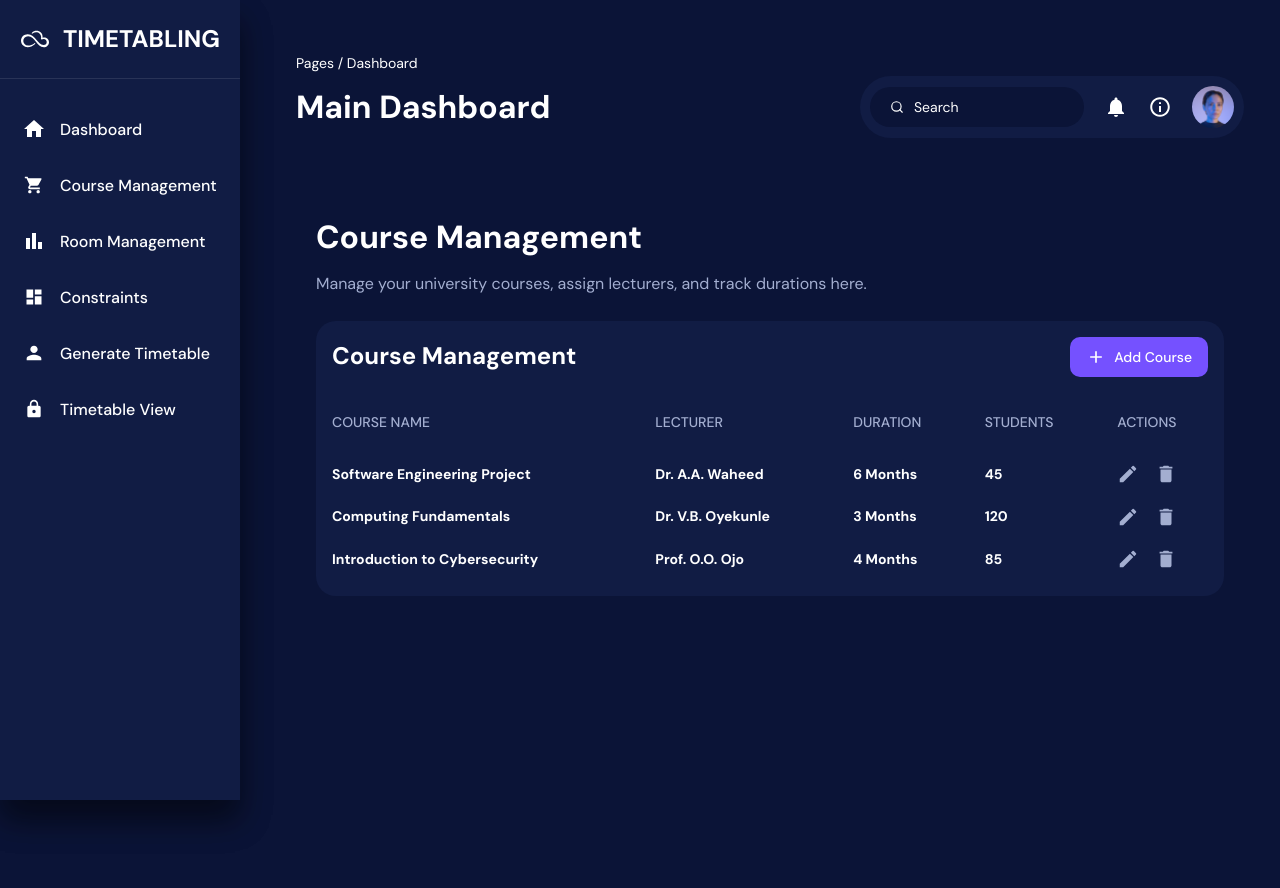
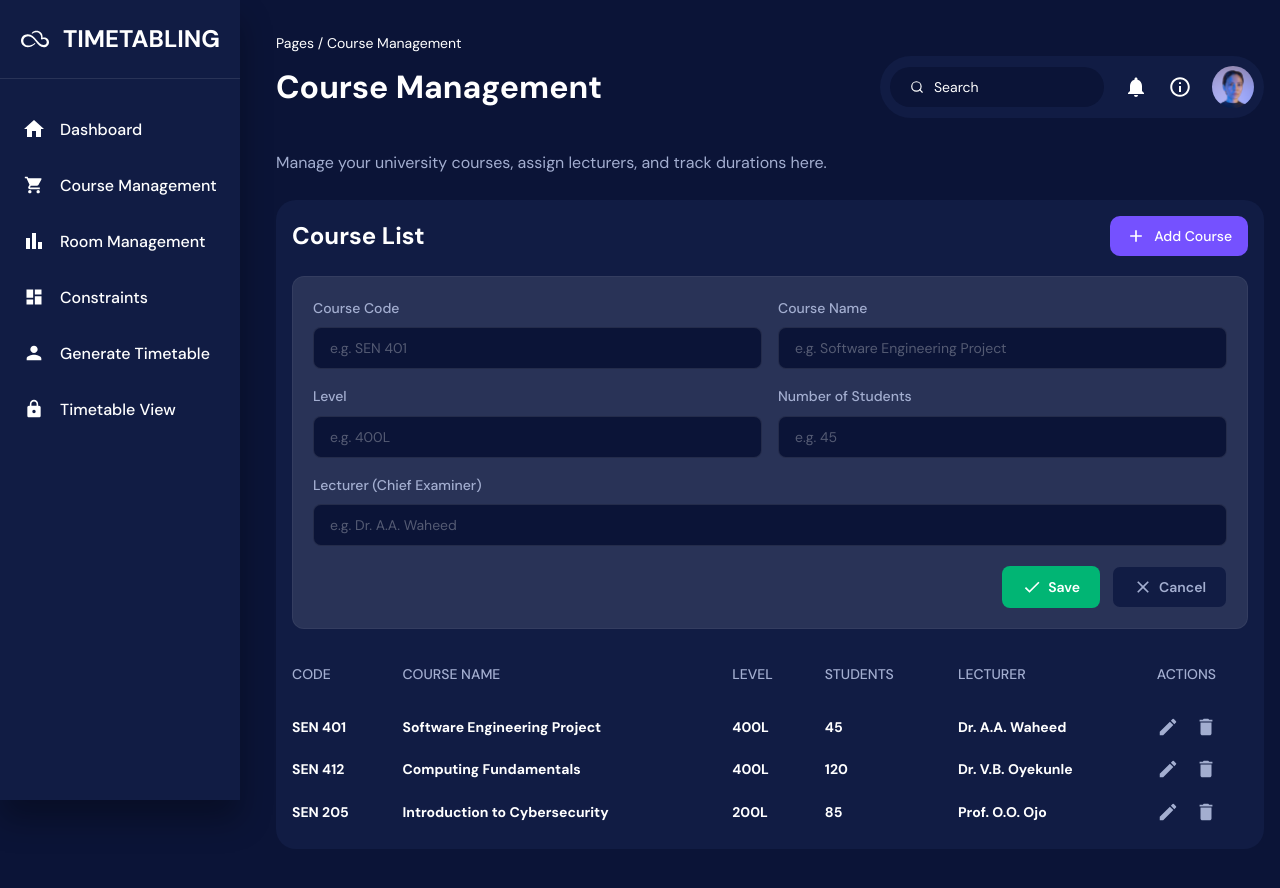
Before and after one commit to Rridwan01/horizon-dashboard-design-with-styled-components---recharts-master, a React (Vite) app: page /course-management in a window 1280 px wide. Both pictures are taken after a click on the button "Add Course". Shown: the top 888 px of the page. Before the commit the page ends 840 px from the top, so only its background shows below. Built offline with nearby package versions, Linux system fonts and the light colour scheme.

Commit message:
course mgmt good

```diff
--- a/src/App.jsx
+++ b/src/App.jsx
@@ -5,7 +5,6 @@ import { BrowserRouter as Router, Routes, Route } from "react-router-dom";
 import { GlobalStyles } from "./styles/global/globalStyles";
 import BaseLayout from "./components/layout/BaseLayout";
 import Dashboard from "./screens/dashboard/DashboardScreen";
-import Sidebar from "./components/sidebar/Sidebar";
 import CourseManagementScreen from "./screens/courseManagement/CourseManagementScreen";
 import RoomManagementScreen from "./screens/roomManagement/RoomManagementScreen";
 import ConstraintsScreen from "./screens/constraints/ConstraintsScreen";
@@ -18,9 +17,7 @@ function App() {
       <ThemeProvider theme={theme}>
         <Router>
           <GlobalStyles />
-          <div style={{ display: "flex" }}>
-            <Sidebar />
-            <div style={{ flex: 1, padding: "20px" }}>
+          {/* Removed the hardcoded flex div and Sidebar from here */}
           <Routes>
             <Route path="/" element={<BaseLayout />}>
               <Route path="/" element={<Dashboard />} />
@@ -31,8 +28,6 @@ function App() {
               <Route path="/timetable-view" element={<TimetableViewScreen />} />
             </Route>
           </Routes>
-            </div>
-          </div>
         </Router>
       </ThemeProvider>
     </>
--- a/src/components/appBar/AppBar.jsx
+++ b/src/components/appBar/AppBar.jsx
@@ -1,4 +1,5 @@
 import { useDispatch } from "react-redux";
+import { useLocation } from "react-router-dom";
 import { AppBarWrap } from "./AppBar.styles";
 import { setSidebarOpen } from "../../redux/slices/sidebarSlice";
 import { MdMenu, MdNotifications } from "react-icons/md";
@@ -8,6 +9,23 @@ import { Images } from "../../assets/images";
 
 const AppBar = () => {
   const dispatch = useDispatch();
+  const location = useLocation();
+
+  // Dynamically set the title based on the current URL path
+  const getPageTitle = () => {
+    switch (location.pathname) {
+      case "/": return "Main Dashboard";
+      case "/course-management": return "Course Management";
+      case "/room-management": return "Room Management";
+      case "/constraints": return "Constraints";
+      case "/generate-timetable": return "Generate Timetable";
+      case "/timetable-view": return "Timetable View";
+      default: return "Dashboard";
+    }
+  };
+
+  const pageTitle = getPageTitle();
+
   return (
     <AppBarWrap>
       <div className="appbar-content">
@@ -19,10 +37,12 @@ const AppBar = () => {
           >
             <MdMenu size={24} />
           </button>
-          <p className="appbar-head-breadcrumb">Pages / Dashboard</p>
+          <p className="appbar-head-breadcrumb">Pages / {pageTitle}</p>
         </div>
+
         <div className="appbar-head-main">
-          <h3 className="appbar-head-ttl">Main Dashboard</h3>
+          <h3 className="appbar-head-ttl">{pageTitle}</h3>
+
           <div className="appbar-head-rtl">
             <form className="appbar-head-search">
               <span className="appbar-search-icon">
@@ -44,7 +64,7 @@ const AppBar = () => {
             </div>
             <div className="appbar-head-profile">
               <div className="appbar-head-avatar">
-                <img src={Images.Avatar} alt="" />
+                <img src={Images.Avatar} alt="Profile" />
               </div>
             </div>
           </div>
--- a/src/components/layout/BaseLayout.jsx
+++ b/src/components/layout/BaseLayout.jsx
@@ -8,6 +8,7 @@ const BaseLayout = () => {
     <BaseLayoutWrap>
       <Sidebar />
       <div className="main-content-wrapper">
+        {/* Render AppBar on ALL pages so the mobile menu works */}
         <AppBar />
         <Outlet />
       </div>
--- a/src/components/layout/BaseLayout.styles.js
+++ b/src/components/layout/BaseLayout.styles.js
@@ -8,7 +8,8 @@ export const BaseLayoutWrap = styled.div`
     color: ${theme.colors.white};
 
     .main-content-wrapper{
-        padding: 32px 20px;
+        /* Reduced the horizontal padding from 20px to 10px here */
+        padding: 32px 10px;
         margin-left: 260px;
         flex: 1;
 
--- a/src/components/pages/dashboard/CourseManagementTable/CourseManagementTable.jsx
+++ b/src/components/pages/dashboard/CourseManagementTable/CourseManagementTable.jsx
@@ -1,78 +1,149 @@
-import { MdEdit, MdDelete, MdAdd } from "react-icons/md";
-import {
-  BlockTableWrap,
-  BlockTitle,
-} from "../../../../styles/global/default";
+import { useState } from "react";
+import { MdEdit, MdDelete, MdAdd, MdClose, MdCheck } from "react-icons/md";
+import { BlockTableWrap, BlockTitle } from "../../../../styles/global/default";
 import { CourseTableWrap } from "./CourseManagementTable.styles";
 
-// You can move this array to your src/data/mockData.js file later
-const COURSE_MANAGEMENT_DATA = [
-  {
-    id: 1,
-    name: "Software Engineering Project",
-    lecturer: "Dr. A.A. Waheed",
-    duration: "6 Months",
-    students: 45,
-  },
-  {
-    id: 2,
-    name: "Computing Fundamentals",
-    lecturer: "Dr. V.B. Oyekunle",
-    duration: "3 Months",
-    students: 120,
-  },
-  {
-    id: 3,
-    name: "Introduction to Cybersecurity",
-    lecturer: "Prof. O.O. Ojo",
-    duration: "4 Months",
-    students: 85,
-  },
+// Initial mock data tailored for the examination system
+const INITIAL_DATA = [
+  { id: 1, code: "SEN 401", name: "Software Engineering Project", level: "400L", students: 45, lecturer: "Dr. A.A. Waheed" },
+  { id: 2, code: "SEN 412", name: "Computing Fundamentals", level: "400L", students: 120, lecturer: "Dr. V.B. Oyekunle" },
+  { id: 3, code: "SEN 205", name: "Introduction to Cybersecurity", level: "200L", students: 85, lecturer: "Prof. O.O. Ojo" },
 ];
 
 const CourseManagementTable = () => {
+  const [courses, setCourses] = useState(INITIAL_DATA);
+  const [showForm, setShowForm] = useState(false);
+  const [formData, setFormData] = useState({ id: null, code: "", name: "", level: "", students: "", lecturer: "" });
+
+  // Handle Form Inputs
+  const handleInputChange = (e) => {
+    const { name, value } = e.target;
+    setFormData({ ...formData, [name]: value });
+  };
+
+  // Open form for a NEW course
+  const handleAddClick = () => {
+    setFormData({ id: null, code: "", name: "", level: "", students: "", lecturer: "" });
+    setShowForm(true);
+  };
+
+  // Open form to EDIT an existing course
+  const handleEditClick = (course) => {
+    setFormData(course);
+    setShowForm(true);
+  };
+
+  // Delete a course
+  const handleDeleteClick = (id) => {
+    if (window.confirm("Are you sure you want to delete this course?")) {
+      setCourses(courses.filter((course) => course.id !== id));
+    }
+  };
+
+  // Save (Add or Update)
+  const handleFormSubmit = (e) => {
+    e.preventDefault();
+
+    if (formData.id) {
+      // Update existing course
+      setCourses(courses.map((course) => (course.id === formData.id ? formData : course)));
+    } else {
+      // Add new course (generate a random ID)
+      const newCourse = { ...formData, id: Date.now() };
+      setCourses([...courses, newCourse]);
+    }
+
+    setShowForm(false); // Close form after saving
+  };
+
   return (
     <CourseTableWrap>
       <BlockTitle className="course-table-head">
-        <h3 className="head-ttl">Course Management</h3>
-        <button className="add-btn">
+        <h3 className="head-ttl">Course List</h3>
+        <button className="add-btn" onClick={handleAddClick}>
           <MdAdd size={20} />
           <span>Add Course</span>
         </button>
       </BlockTitle>
+
+      {/* --- ADD / EDIT FORM --- */}
+      {showForm && (
+        <form className="course-form" onSubmit={handleFormSubmit}>
+          <div className="form-grid">
+            <div className="form-group">
+              <label>Course Code</label>
+              <input type="text" name="code" value={formData.code} onChange={handleInputChange} placeholder="e.g. SEN 401" required />
+            </div>
+            <div className="form-group">
+              <label>Course Name</label>
+              <input type="text" name="name" value={formData.name} onChange={handleInputChange} placeholder="e.g. Software Engineering Project" required />
+            </div>
+            <div className="form-group">
+              <label>Level</label>
+              <input type="text" name="level" value={formData.level} onChange={handleInputChange} placeholder="e.g. 400L" required />
+            </div>
+            <div className="form-group">
+              <label>Number of Students</label>
+              <input type="number" name="students" value={formData.students} onChange={handleInputChange} placeholder="e.g. 45" required />
+            </div>
+            <div className="form-group lecturer-group">
+              <label>Lecturer (Chief Examiner)</label>
+              <input type="text" name="lecturer" value={formData.lecturer} onChange={handleInputChange} placeholder="e.g. Dr. A.A. Waheed" required />
+            </div>
+          </div>
+          <div className="form-actions">
+            <button type="submit" className="save-btn">
+              <MdCheck size={20} /> Save
+            </button>
+            <button type="button" className="cancel-btn" onClick={() => setShowForm(false)}>
+              <MdClose size={20} /> Cancel
+            </button>
+          </div>
+        </form>
+      )}
+
+      {/* --- TABLE --- */}
       <div className="course-table-content">
         <div className="table-block scrollbar">
           <BlockTableWrap>
             <thead>
               <tr>
+                <th>Code</th>
                 <th>Course Name</th>
+                <th>Level</th>
+                <th>Students</th>
                 <th>Lecturer</th>
-                <th>Duration</th>
-                <th>Students</th>
                 <th>Actions</th>
               </tr>
             </thead>
             <tbody>
-              {COURSE_MANAGEMENT_DATA?.map((dataItem) => {
-                return (
+              {courses.length === 0 ? (
+                <tr>
+                  <td colSpan="6" style={{ textAlign: "center", padding: "20px", color: "#A3AED0" }}>
+                    No courses available. Add one above.
+                  </td>
+                </tr>
+              ) : (
+                courses.map((dataItem) => (
                   <tr key={dataItem.id}>
+                    <td>{dataItem.code}</td>
                     <td>{dataItem.name}</td>
+                    <td>{dataItem.level}</td>
+                    <td>{dataItem.students}</td>
                     <td>{dataItem.lecturer}</td>
-                    <td>{dataItem.duration}</td>
-                    <td>{dataItem.students}</td>
                     <td>
                       <div className="data-cell-actions">
-                        <button type="button" className="edit-btn" aria-label="Edit course">
+                        <button type="button" className="edit-btn" aria-label="Edit course" onClick={() => handleEditClick(dataItem)}>
                           <MdEdit size={22} />
                         </button>
-                        <button type="button" className="delete-btn" aria-label="Delete course">
+                        <button type="button" className="delete-btn" aria-label="Delete course" onClick={() => handleDeleteClick(dataItem.id)}>
                           <MdDelete size={22} />
                         </button>
                       </div>
                     </td>
                   </tr>
-                );
-              })}
+                ))
+              )}
             </tbody>
           </BlockTableWrap>
         </div>
--- a/src/components/pages/dashboard/CourseManagementTable/CourseManagementTable.styles.js
+++ b/src/components/pages/dashboard/CourseManagementTable/CourseManagementTable.styles.js
@@ -1,6 +1,6 @@
 import styled from "styled-components";
 import { BlockWrapStyles } from "../../../../styles/global/default";
-import { theme } from "../../../../styles/theme/theme";
+import { theme, media } from "../../../../styles/theme/theme";
 
 export const CourseTableWrap = styled.div`
   ${BlockWrapStyles}
@@ -10,9 +10,17 @@ export const CourseTableWrap = styled.div`
     align-items: center;
     justify-content: space-between;
     gap: 16px;
+    margin-bottom: 20px;
+
+    ${media.sm`
+      flex-direction: column;
+      align-items: flex-start;
+      gap: 16px;
+    `}
 
     .head-ttl {
       font-size: 24px;
+      ${media.sm` font-size: 20px; `}
     }
 
     .add-btn {
@@ -26,15 +34,110 @@ export const CourseTableWrap = styled.div`
       font-weight: 500;
       font-size: 14px;
 
-      &:hover {
-        opacity: 0.9;
+      &:hover { opacity: 0.9; }
+
+      ${media.sm`
+        width: 100%;
+        justify-content: center;
+      `}
+    }
+  }
+
+  /* FORM STYLES */
+  .course-form {
+    background-color: ${theme.colors.delftBlue};
+    padding: 20px;
+    border-radius: 12px;
+    margin-bottom: 24px;
+    border: 1px solid rgba(255, 255, 255, 0.05);
+
+    .form-grid {
+      display: grid;
+      grid-template-columns: repeat(2, 1fr);
+      gap: 16px;
+
+      /* Make the 5th item (Lecturer) span both columns on large screens to keep it balanced */
+      .lecturer-group {
+        grid-column: span 2;
+      }
+
+      ${media.md`
+        grid-template-columns: 1fr;
+        .lecturer-group {
+          grid-column: span 1;
+        }
+      `}
+    }
+
+    .form-group {
+      display: flex;
+      flex-direction: column;
+      gap: 8px;
+
+      label {
+        font-size: 14px;
+        color: ${theme.colors.powderBlue};
+        font-weight: 500;
+      }
+
+      input {
+        background-color: ${theme.colors.oxfordBlue};
+        border: 1px solid rgba(255, 255, 255, 0.1);
+        color: ${theme.colors.white};
+        padding: 12px 16px;
+        border-radius: 8px;
+        font-size: 14px;
+        outline: none;
+        transition: ${theme.transitions.easeInOut};
+
+        &:focus {
+          border-color: ${theme.colors.majorelleBlue};
+        }
+
+        &::placeholder {
+          color: rgba(255, 255, 255, 0.3);
+        }
+      }
+    }
+
+    .form-actions {
+      display: flex;
+      justify-content: flex-end;
+      gap: 12px;
+      margin-top: 20px;
+
+      button {
+        display: flex;
+        align-items: center;
+        gap: 6px;
+        padding: 10px 20px;
+        border-radius: 8px;
+        font-weight: 600;
+        font-size: 14px;
+      }
+
+      .save-btn {
+        background-color: ${theme.colors.success};
+        color: ${theme.colors.white};
+        &:hover { opacity: 0.9; }
+      }
+
+      .cancel-btn {
+        background-color: ${theme.colors.spaceCadet1};
+        color: ${theme.colors.powderBlue};
+        border: 1px solid rgba(255, 255, 255, 0.1);
+        &:hover {
+          color: ${theme.colors.white};
+          background-color: rgba(255, 255, 255, 0.05);
+        }
       }
     }
   }
 
+  /* TABLE STYLES */
   .course-table-content {
     .table-block {
-      overflow-x: scroll;
+      overflow-x: auto;
 
       table {
         tbody {
@@ -51,17 +154,9 @@ export const CourseTableWrap = styled.div`
                 align-items: center;
                 justify-content: center;
 
-                &:hover {
-                  color: ${theme.colors.white};
-                }
-
-                &.delete-btn:hover {
-                  color: ${theme.colors.danger};
-                }
-
-                &.edit-btn:hover {
-                  color: ${theme.colors.pictonBlue};
-                }
+                &:hover { color: ${theme.colors.white}; }
+                &.delete-btn:hover { color: ${theme.colors.danger}; }
+                &.edit-btn:hover { color: ${theme.colors.pictonBlue}; }
               }
             }
           }
--- a/src/screens/courseManagement/CourseManagementScreen.jsx
+++ b/src/screens/courseManagement/CourseManagementScreen.jsx
@@ -6,11 +6,9 @@ const CourseManagementScreen = () => {
   return (
     <CourseManagement>
       <div className="screen-header">
-        <h1>Course Management</h1>
         <p>Manage your university courses, assign lecturers, and track durations here.</p>
       </div>
 
-      {/* Render the new table component here */}
       <div className="table-container">
         <CourseManagementTable />
       </div>
--- a/src/screens/courseManagement/CourseManagementScreen.styles.js
+++ b/src/screens/courseManagement/CourseManagementScreen.styles.js
@@ -2,9 +2,7 @@ import styled from "styled-components";
 import { theme, media } from "../../styles/theme/theme";
 
 export const CourseManagement = styled.div`
-overflow-y: auto;
-  padding: 20px;
-  background-color: ${theme.colors.darkBlue};
+  background-color: transparent;
 
   .screen-header {
     margin-bottom: 24px;
@@ -15,7 +13,12 @@ overflow-y: auto;
       font-weight: 700;
       margin-bottom: 8px;
 
+      /* Responsive font sizes */
       ${media.lg`
+        font-size: 28px;
+      `}
+
+      ${media.sm`
         font-size: 24px;
       `}
     }
@@ -23,12 +26,16 @@ overflow-y: auto;
     p {
       color: ${theme.colors.powderBlue};
       font-size: 16px;
+
+      /* Responsive font sizes */
+      ${media.sm`
+        font-size: 14px;
+      `}
     }
   }
 
   .table-container {
     width: 100%;
-    /* Added standard bottom margin similar to other dashboard rows */
     margin-bottom: 20px;
   }
 `;
```
Lines whose indentation alone changed are shown as unchanged.
